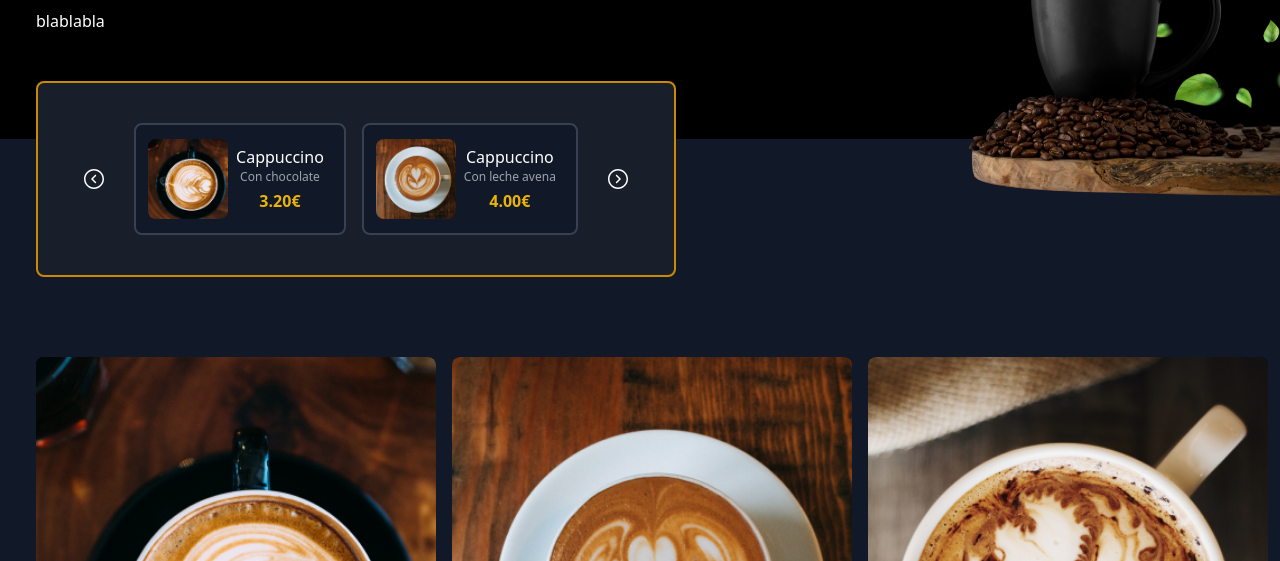
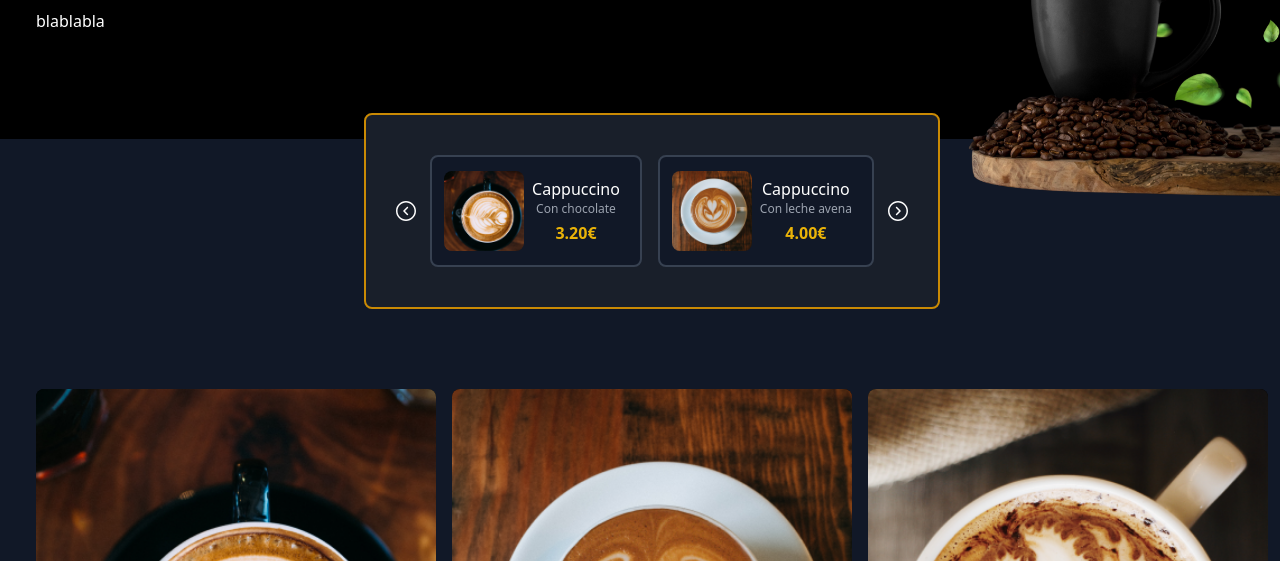
Before and after one commit to FigmaGames/FigmaCoffee, a plain HTML site: page html/index.html in a window 1280 px wide. Shown: the part 239-800 px from the top of the page. Drawn offline with nearby package versions, Linux system fonts and the light colour scheme.

Commit message:
alineación contenedor cafés

```diff
--- a/html/index.html
+++ b/html/index.html
@@ -61,12 +61,12 @@
   </header>
 
   <main class="flex items-center justify-center min-h-screen pb-20">
-    <div class="pl-6 pt-8">
+    <div class="pl-6 pt-8 flex flex-col">
       <h1 class="text-3xl font-bold mb-4">El mejor cafe de su casa</h1>
       <p class="mb-3">blablablablablabla</p>
       <p class="mb-12">blablabla</p>
 
-      <div class="border-2 border-yellow-600 rounded-lg p-4 py-10 mt-8 bg-[#191F2A] max-w-[40rem]">
+      <div class="border-2 border-yellow-600 rounded-lg p-4 py-10 mt-8 bg-[#191F2A] max-w-[40rem] self-center">
 
         <div class="flex items-center justify-evenly">
           <button class="rounded-full flex items-center justify-center m-3">
```
